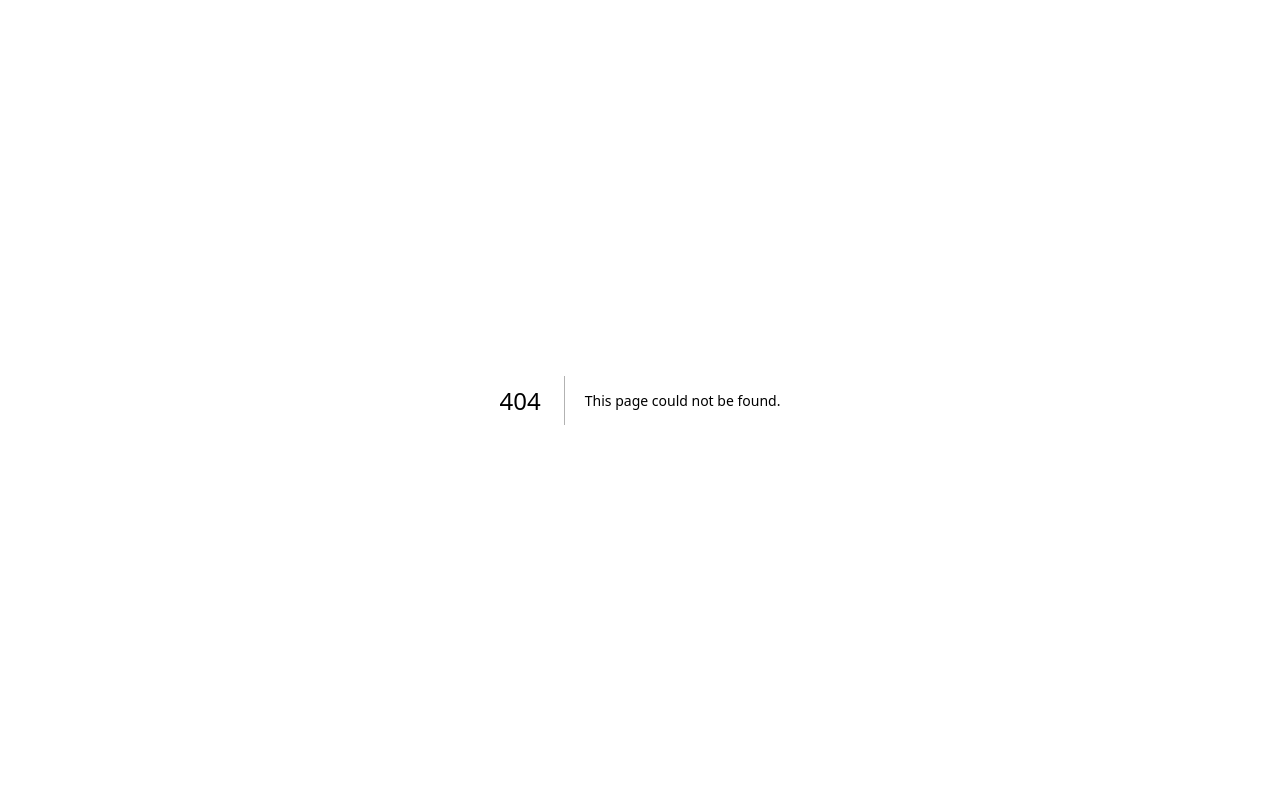
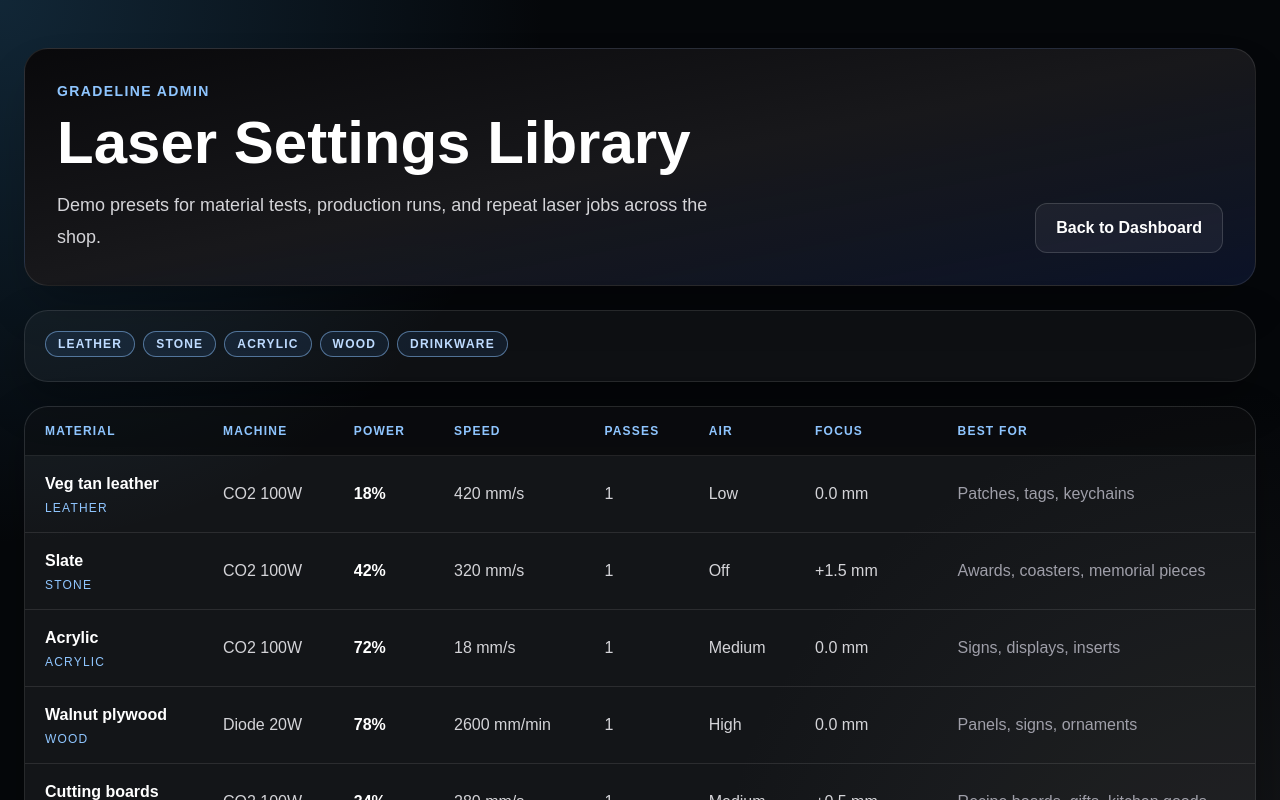
Before and after one commit to davemeeks64-hash/gradeline-supply, a Next.js app: page /admin/laser-settings in a window 1280 px wide. Before the commit this address had no page. Shown: the top 800 px of the page. Built offline with nearby package versions, Linux system fonts and the light colour scheme.

Commit message:
Built laser settings library page

```diff
--- /dev/null
+++ b/src/app/admin/laser-settings/page.tsx
@@ -0,0 +1,269 @@
+import Link from "next/link";
+
+type LaserSetting = {
+  material: string;
+  category: string;
+  machine: string;
+  power: string;
+  speed: string;
+  passes: string;
+  airAssist: string;
+  focusHeight: string;
+  notes: string;
+  bestFor: string;
+};
+
+const materialCategories = [
+  "Leather",
+  "Stone",
+  "Acrylic",
+  "Wood",
+  "Drinkware",
+];
+
+const laserSettings: LaserSetting[] = [
+  {
+    material: "Veg tan leather",
+    category: "Leather",
+    machine: "CO2 100W",
+    power: "18%",
+    speed: "420 mm/s",
+    passes: "1",
+    airAssist: "Low",
+    focusHeight: "0.0 mm",
+    notes: "Mask light leather and test edge darkening before batch runs.",
+    bestFor: "Patches, tags, keychains",
+  },
+  {
+    material: "Slate",
+    category: "Stone",
+    machine: "CO2 100W",
+    power: "42%",
+    speed: "320 mm/s",
+    passes: "1",
+    airAssist: "Off",
+    focusHeight: "+1.5 mm",
+    notes: "Defocus slightly for smoother mark and wipe dust after engraving.",
+    bestFor: "Awards, coasters, memorial pieces",
+  },
+  {
+    material: "Acrylic",
+    category: "Acrylic",
+    machine: "CO2 100W",
+    power: "72%",
+    speed: "18 mm/s",
+    passes: "1",
+    airAssist: "Medium",
+    focusHeight: "0.0 mm",
+    notes: "Use masking on face and confirm flame polish on test corner.",
+    bestFor: "Signs, displays, inserts",
+  },
+  {
+    material: "Walnut plywood",
+    category: "Wood",
+    machine: "Diode 20W",
+    power: "78%",
+    speed: "2600 mm/min",
+    passes: "1",
+    airAssist: "High",
+    focusHeight: "0.0 mm",
+    notes: "Run grain direction test; seal after engraving for richer contrast.",
+    bestFor: "Panels, signs, ornaments",
+  },
+  {
+    material: "Cutting boards",
+    category: "Wood",
+    machine: "CO2 100W",
+    power: "34%",
+    speed: "280 mm/s",
+    passes: "1",
+    airAssist: "Medium",
+    focusHeight: "+0.5 mm",
+    notes: "Mask if deep char is unwanted; mineral oil after cleanup.",
+    bestFor: "Recipe boards, gifts, kitchen goods",
+  },
+  {
+    material: "Tumblers",
+    category: "Drinkware",
+    machine: "Fiber 40W",
+    power: "38%",
+    speed: "72 mm/s",
+    passes: "1",
+    airAssist: "Off",
+    focusHeight: "Rotary focus",
+    notes: "Confirm rotary level and run logo seam opposite handle mark.",
+    bestFor: "Branded drinkware, gift sets",
+  },
+];
+
+const panelClassName =
+  "rounded-3xl border border-white/10 bg-white/[0.04] shadow-[0_18px_45px_rgba(0,0,0,0.28)]";
+
+function CategoryBadge({ category }: { category: string }) {
+  return (
+    <span className="inline-flex w-fit rounded-full border border-blue-300/50 bg-blue-400/10 px-3 py-1 text-xs font-bold uppercase tracking-widest text-blue-200">
+      {category}
+    </span>
+  );
+}
+
+export default function AdminLaserSettingsPage() {
+  return (
+    <main className="min-h-screen bg-[#05070a] text-white">
+      <section className="relative overflow-hidden px-6 py-8 md:py-12">
+        <div className="absolute inset-0 bg-[radial-gradient(circle_at_top_left,_rgba(56,139,196,0.24),_transparent_34%),radial-gradient(circle_at_bottom_right,_rgba(80,80,80,0.22),_transparent_36%)]" />
+
+        <div className="relative mx-auto max-w-7xl">
+          <div className="rounded-3xl border border-white/10 bg-gradient-to-br from-zinc-950 via-zinc-900 to-blue-950/40 p-6 shadow-2xl md:p-8">
+            <div className="flex flex-col gap-5 md:flex-row md:items-end md:justify-between">
+              <div>
+                <p className="text-sm font-bold uppercase tracking-widest text-blue-300">
+                  Gradeline Admin
+                </p>
+                <h1 className="mt-3 text-4xl font-black md:text-6xl">
+                  Laser Settings Library
+                </h1>
+                <p className="mt-4 max-w-2xl text-lg leading-8 text-zinc-300">
+                  Demo presets for material tests, production runs, and repeat
+                  laser jobs across the shop.
+                </p>
+              </div>
+
+              <Link
+                href="/admin"
+                className="inline-flex w-fit rounded-xl border border-white/15 bg-white/5 px-5 py-3 font-bold text-white transition hover:border-blue-300/40 hover:bg-blue-400/10"
+              >
+                Back to Dashboard
+              </Link>
+            </div>
+          </div>
+
+          <div className={`${panelClassName} mt-6 p-4 md:p-5`}>
+            <div className="flex gap-2 overflow-x-auto pb-1">
+              {materialCategories.map((category) => (
+                <CategoryBadge key={category} category={category} />
+              ))}
+            </div>
+          </div>
+
+          <div className={`${panelClassName} mt-6 overflow-hidden`}>
+            <div className="hidden overflow-x-auto xl:block">
+              <table className="w-full border-collapse text-left">
+                <thead className="border-b border-white/10 bg-black/30 text-xs font-bold uppercase tracking-widest text-blue-300">
+                  <tr>
+                    <th className="px-5 py-4">Material</th>
+                    <th className="px-5 py-4">Machine</th>
+                    <th className="px-5 py-4">Power</th>
+                    <th className="px-5 py-4">Speed</th>
+                    <th className="px-5 py-4">Passes</th>
+                    <th className="px-5 py-4">Air</th>
+                    <th className="px-5 py-4">Focus</th>
+                    <th className="px-5 py-4">Best For</th>
+                  </tr>
+                </thead>
+                <tbody className="divide-y divide-white/10">
+                  {laserSettings.map((setting) => (
+                    <tr
+                      key={setting.material}
+                      className="bg-white/[0.02] transition hover:bg-white/[0.06]"
+                    >
+                      <td className="px-5 py-4">
+                        <p className="font-black text-white">
+                          {setting.material}
+                        </p>
+                        <p className="mt-1 text-xs uppercase tracking-widest text-blue-300">
+                          {setting.category}
+                        </p>
+                      </td>
+                      <td className="px-5 py-4 text-zinc-300">
+                        {setting.machine}
+                      </td>
+                      <td className="px-5 py-4 font-black text-white">
+                        {setting.power}
+                      </td>
+                      <td className="px-5 py-4 text-zinc-300">
+                        {setting.speed}
+                      </td>
+                      <td className="px-5 py-4 text-zinc-300">
+                        {setting.passes}
+                      </td>
+                      <td className="px-5 py-4 text-zinc-300">
+                        {setting.airAssist}
+                      </td>
+                      <td className="px-5 py-4 text-zinc-300">
+                        {setting.focusHeight}
+                      </td>
+                      <td className="px-5 py-4 text-zinc-400">
+                        {setting.bestFor}
+                      </td>
+                    </tr>
+                  ))}
+                </tbody>
+              </table>
+            </div>
+
+            <div className="grid gap-4 p-4 xl:hidden">
+              {laserSettings.map((setting) => (
+                <article
+                  key={setting.material}
+                  className="rounded-2xl border border-white/10 bg-black/30 p-5"
+                >
+                  <div className="flex flex-col gap-3 sm:flex-row sm:items-start sm:justify-between">
+                    <div>
+                      <CategoryBadge category={setting.category} />
+                      <h2 className="mt-3 text-2xl font-black text-white">
+                        {setting.material}
+                      </h2>
+                      <p className="mt-2 text-zinc-300">{setting.machine}</p>
+                    </div>
+                    <p className="text-lg font-black text-white">
+                      {setting.power}
+                    </p>
+                  </div>
+
+                  <div className="mt-5 grid gap-3 text-sm text-zinc-300 sm:grid-cols-2">
+                    <p>
+                      <span className="font-bold text-zinc-500">Speed: </span>
+                      {setting.speed}
+                    </p>
+                    <p>
+                      <span className="font-bold text-zinc-500">Passes: </span>
+                      {setting.passes}
+                    </p>
+                    <p>
+                      <span className="font-bold text-zinc-500">
+                        Air Assist:{" "}
+                      </span>
+                      {setting.airAssist}
+                    </p>
+                    <p>
+                      <span className="font-bold text-zinc-500">
+                        Focus Height:{" "}
+                      </span>
+                      {setting.focusHeight}
+                    </p>
+                    <p className="sm:col-span-2">
+                      <span className="font-bold text-zinc-500">
+                        Best For:{" "}
+                      </span>
+                      {setting.bestFor}
+                    </p>
+                  </div>
+
+                  <div className="mt-5 rounded-2xl border border-white/10 bg-white/[0.04] p-4">
+                    <p className="text-xs font-bold uppercase tracking-widest text-blue-300">
+                      Notes
+                    </p>
+                    <p className="mt-2 leading-7 text-zinc-300">
+                      {setting.notes}
+                    </p>
+                  </div>
+                </article>
+              ))}
+            </div>
+          </div>
+        </div>
+      </section>
+    </main>
+  );
+}
```
